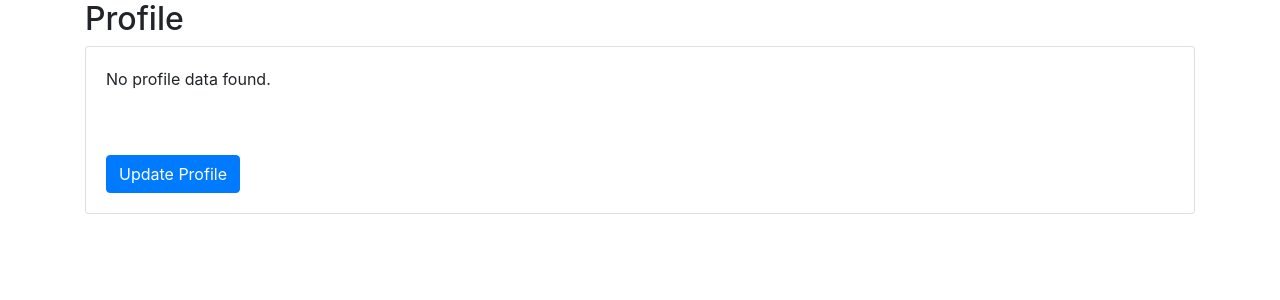
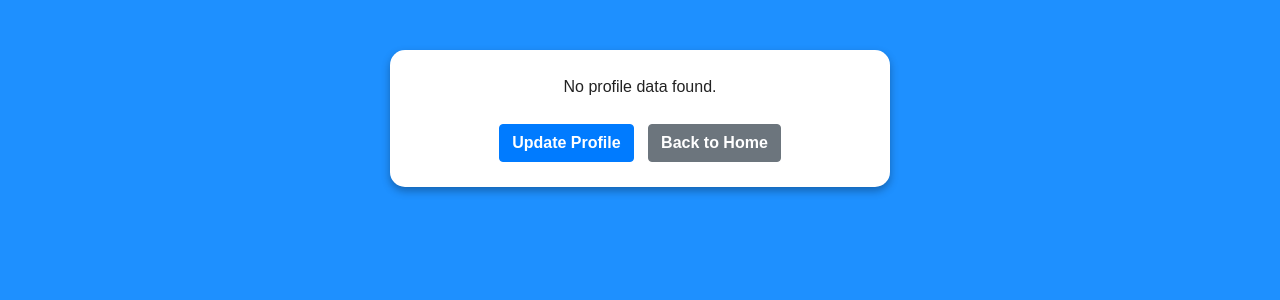
Before and after one commit to ghodsehimanshu17295665/RealEstateManagement, a Django app: page /profile/ in a window 1280 px wide. Shown: the top 300 px of the page. Run offline with Django 4.2, Linux system fonts and the light colour scheme; the visitor is signed in with stand-in values (Sample User, id 1); some libraries are stand-ins or nearby versions.

Commit message:
Create a template file

```diff
--- a/app/templates/registration/profile.html
+++ b/app/templates/registration/profile.html
@@ -4,36 +4,86 @@
 <head>
     <meta charset="UTF-8">
     <meta name="viewport" content="width=device-width, initial-scale=1.0">
-    <title>Profile</title>
-    <!-- External CSS directly linked -->
+    <title>User Profile</title>
+    <!-- External CSS -->
     <link rel="stylesheet" href="https://maxcdn.bootstrapcdn.com/bootstrap/4.5.2/css/bootstrap.min.css">
+    <style>
+        body {
+            background-color: #1e90ff; /* Blue background */
+            font-family: Arial, sans-serif;
+            color: white; /* Default text color for the background */
+        }
+
+        .profile-container {
+            max-width: 500px;
+            margin: 50px auto;
+            padding: 20px;
+            background: white; /* Center box color */
+            color: black; /* Text color inside the box */
+            border-radius: 15px;
+            text-align: center;
+            box-shadow: 0 4px 8px rgba(0, 0, 0, 0.3);
+        }
+
+        .profile-container img {
+            border-radius: 50%;
+            width: 150px;
+            height: 150px;
+            object-fit: cover;
+            margin-bottom: 15px;
+            border: 2px solid #1e90ff; /* Blue border for the picture */
+        }
+
+        .profile-container h3 {
+            margin: 10px 0;
+            font-size: 24px;
+            color: #000000; /* Pure black for headers */
+        }
+
+        .profile-container p {
+            margin: 5px 0;
+            font-size: 16px;
+            color: #222222; /* Darker black for details */
+        }
+
+        .btn-container {
+            margin-top: 20px;
+        }
+
+        .btn-container .btn {
+            margin: 5px;
+            font-weight: bold;
+            transition: background-color 0.3s ease;
+        }
+
+        .btn-container .btn:hover {
+            background-color: #f39c12;
+            color: white;
+        }
+    </style>
 </head>
 <body>
-    <div class="container">
-        <h2>Profile</h2>
-        <div class="card">
-            <div class="card-body">
+    <div class="profile-container">
         {% if data %}
-                    <h5 class="card-title">{{ data.user.username }}</h5>
-                    <p><strong>Email:</strong> {{ data.user.email }}</p>
+            <img src="{{ data.user.profile_picture.url }}" alt="Profile Picture" class="profile-picture">
+            <h3>{{ data.user.username }}</h3>
+            <p><strong>First Name:</strong> {{ data.user.first_name }}</p>
+            <p><strong>Last Name:</strong> {{ data.user.last_name }}</p>
             <p><strong>Birth Date:</strong> {{ data.birth_date }}</p>
             <p><strong>Gender:</strong> {{ data.get_gender_display }}</p>
-                    <p><strong>Profile Picture:</strong></p>
-                    {% if data.profile_picture %}
-                        <img src="{{ data.profile_picture.url }}" alt="Profile Picture" width="150">
-                    {% else %}
-                        <p>No profile picture available.</p>
-                    {% endif %}
+            <p><strong>Phone Number:</strong> {{ data.user.phone_number }}</p>
+            <p><strong>Address:</strong> {{ data.user.address }}</p>
         {% else %}
             <p>No profile data found.</p>
         {% endif %}
-                <br><br>
+
+        <div class="btn-container">
             <a href="{% url 'update_profile' %}" class="btn btn-primary">Update Profile</a>
-            </div>
+            <a href="{% url 'home_page' %}" class="btn btn-secondary">Back to Home</a>
         </div>
     </div>
 
-    <!-- External JavaScript directly linked -->
+    <!-- External JavaScript -->
     <script src="https://code.jquery.com/jquery-3.5.1.slim.min.js"></script>
     <script src="https://cdn.jsdelivr.net/npm/@popperjs/core@2.5.3/dist/umd/popper.min.js"></script>
     <script src="https://maxcdn.bootstrapcdn.com/bootstrap/4.5.2/js/bootstrap.min.js"></script>
--- a/app/templates/seller/seller_dashboard.html
+++ b/app/templates/seller/seller_dashboard.html
@@ -86,7 +86,7 @@
                     <div class="detail-box">
                         <h5>My Listings</h5>
                         <p>View and manage your listed properties</p>
-                        <a href="">View Listings</a>
+                        <a href="{% url 'listing_view' %}">View Listings</a>
                     </div>
                 </div>
 
```
Also changed, not shown: app/templates/registration/update_profile.html (+76 -47 lines), app/templates/seller/view_listing.html (added, +89 -0 lines). Lines whose indentation alone changed are shown as unchanged.
